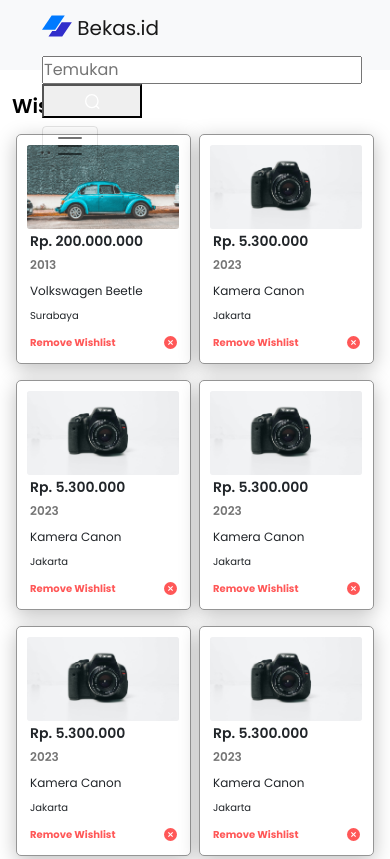
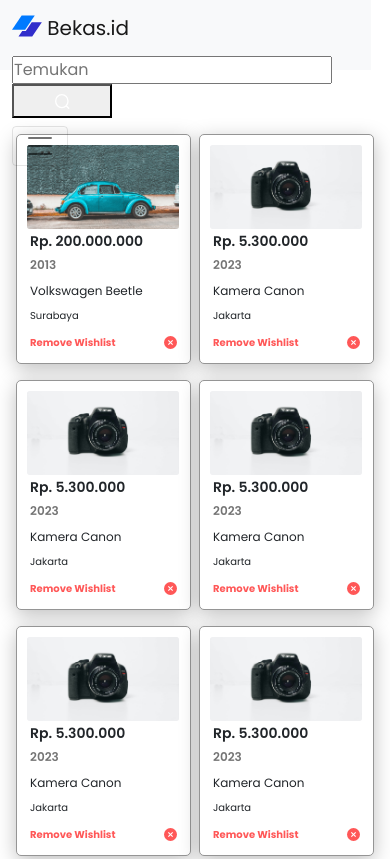
Before and after one commit to dre03/Testing-Bekas, a plain HTML site: page wishlist/index.html in a window 390 px wide. Shown: the top 859 px of the page. Drawn offline with nearby package versions, Linux system fonts and the light colour scheme.

Commit message:
add cssss

```diff
--- a/css/style.css
+++ b/css/style.css
@@ -768,6 +768,12 @@ nav .menu-aksi {
         overflow-x: hidden;
     }
 
+    nav{
+        max-width: 95%;
+        width: 100%;
+        padding: 0;
+    }
+
     .logo span {
         display: none;
     }
@@ -880,7 +886,7 @@ nav .menu-aksi {
 
     .modal-content {
         width: 80%;
-        height: 75%;
+        height: 70%;
         margin-top: 4rem;
     }
 
```
Also changed, not shown: index.html (+0 -72 lines).
